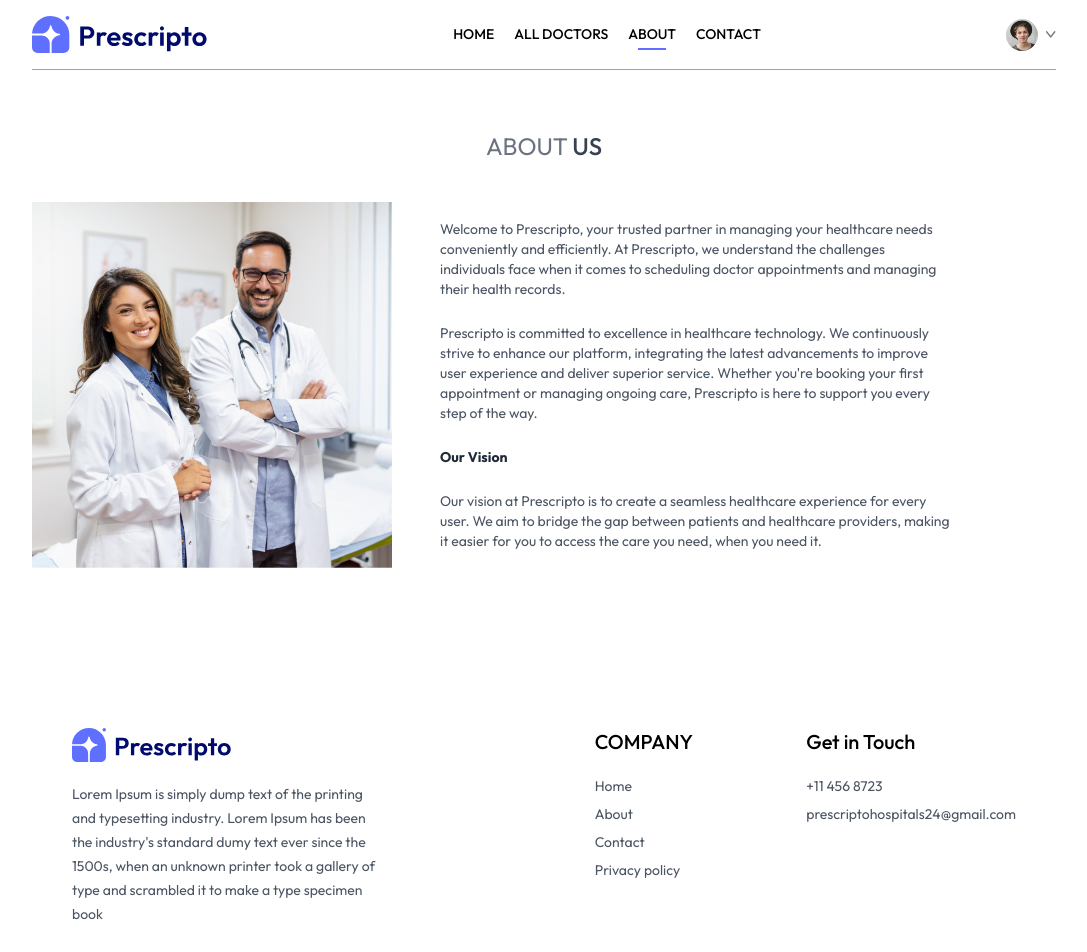
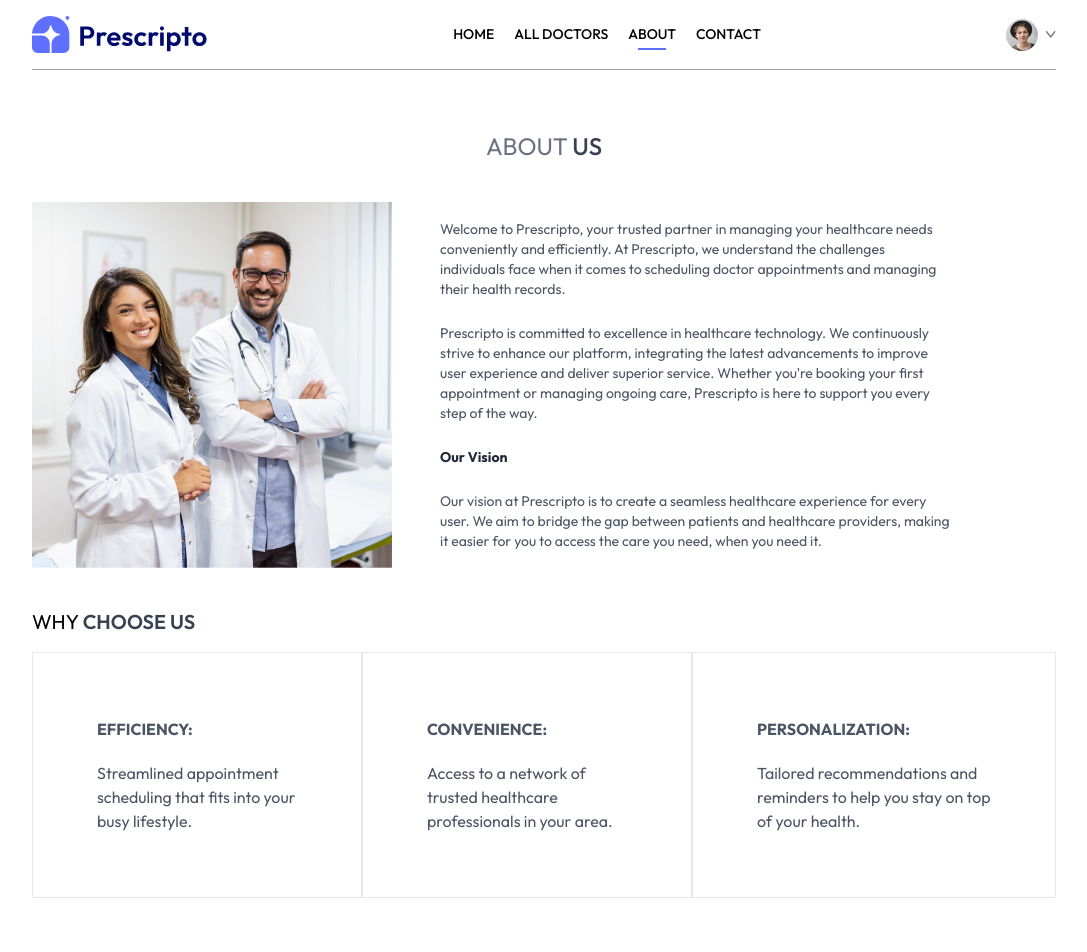
Before and after one commit to kavindyadesilvasandali/Appointment-booking-project, a React (Vite) app: page /about in a window 1280 px wide. Shown: the top 952 px of the page, without its empty margins (96-1183 px from the left). Built offline with nearby package versions, Linux system fonts and the light colour scheme; the HTML template or start-up script is replaced by a standard one.

Commit message:
Completed about

```diff
--- a/src/pages/About.jsx
+++ b/src/pages/About.jsx
@@ -18,6 +18,26 @@
         </div>
       </div>
 
+      <div className='text-xl my-4'>
+        <p>WHY <span className='text-gray-700 font-semibold'>CHOOSE US</span></p>
+      </div>
+
+      <div className='flex flex-col md:flex-row mb-20'>
+        <div className='border px-10 md:px-16 py-8 sm:py-16 flex flex-col gap-5 text-[-15px] hover:bg-primary hover:text-white transition-all duration-300 text-gray-600 cursor-pointer'>
+          <b>EFFICIENCY:</b>
+          <p>Streamlined appointment scheduling that fits into your busy lifestyle.</p>
+        </div>
+        <div className='border px-10 md:px-16 py-8 sm:py-16 flex flex-col gap-5 text-[-15px] hover:bg-primary hover:text-white transition-all duration-300 text-gray-600 cursor-pointer'>
+        <b>CONVENIENCE:</b>
+        <p>Access to a network of trusted healthcare professionals in your area.</p>
+        </div>
+        <div className='border px-10 md:px-16 py-8 sm:py-16 flex flex-col gap-5 text-[-15px] hover:bg-primary hover:text-white transition-all duration-300 text-gray-600 cursor-pointer'>
+        <b>PERSONALIZATION:</b>
+            <p>Tailored recommendations and reminders to help you stay on top of your health.
+            </p>
+        </div>
+      </div>
+
 
     </div>
   )
```
